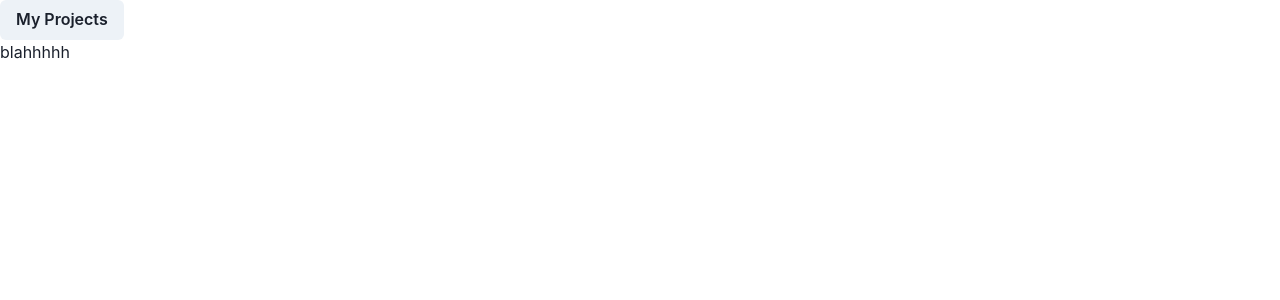
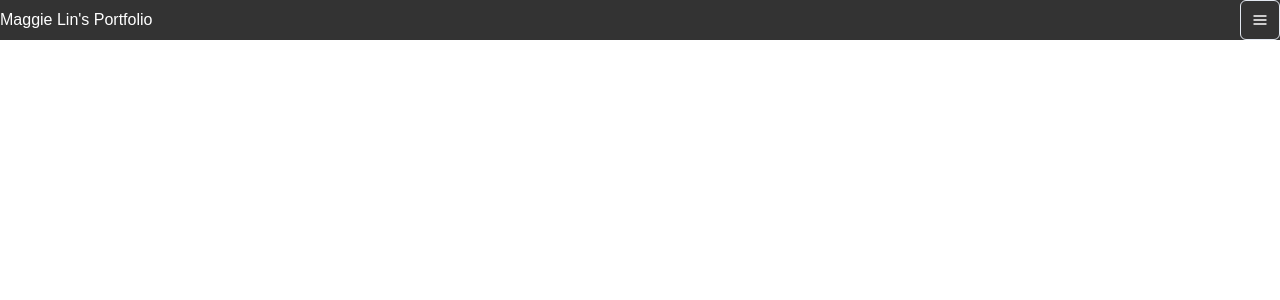
Before and after one commit to lin-maggies/portfolio, a React (Create React App) app: page / in a window 1280 px wide. Shown: the top 300 px of the page. Built offline with nearby package versions, Linux system fonts and the light colour scheme.

Commit message:
added navbar component

```diff
--- a/package.json
+++ b/package.json
@@ -3,6 +3,7 @@
   "version": "0.1.0",
   "private": true,
   "dependencies": {
+    "@chakra-ui/icons": "^1.1.7",
     "@chakra-ui/react": "^1.8.6",
     "@emotion/react": "^11.8.2",
     "@emotion/styled": "^11.8.1",
--- a/src/App.css
+++ b/src/App.css
@@ -4,3 +4,61 @@
   padding: 0;
   font-family: sans-serif;
 }
+
+.navbar {
+  display: flex;
+  justify-content: space-between;
+  align-items: center;
+  background-color: #333;
+  color: white;
+}
+
+.navbar-burger {
+  display: flex;
+}
+.brand-title {
+  font-size: 1.5rem;
+  margin: 0.5rem;
+}
+
+.navbar-links {
+  display: none;
+}
+
+.navbar-links ul {
+  margin: 0;
+  padding: 0;
+  display: flex;
+}
+
+.background {
+  margin: 0 auto;
+}
+
+.img-info h2 {
+  font-size: 16px;
+  line-height: 44px;
+}
+
+@media only screen and (max-width: 768px) {
+  .navbar {
+    display: block;
+    width: 100%;
+  }
+}
+
+@media only screen and (max-width: 1000px) {
+  .wrapper {
+    width: 1000px;
+  }
+  .navbar {
+    display: flex;
+    width: 100%;
+  }
+  .navbar-links li Link {
+    padding: 1rem;
+  }
+  .navbar-burger {
+    display: none;
+  }
+}
--- /dev/null
+++ b/src/Components/Navbar.js
@@ -0,0 +1,62 @@
+import React, { useState, useEffect, useContext } from "react";
+import {
+  Text,
+  Button,
+  Box,
+  Menu,
+  MenuButton,
+  MenuList,
+  MenuItem,
+  IconButton,
+} from "@chakra-ui/react";
+import { HamburgerIcon } from "@chakra-ui/icons";
+import { useNavigate } from "react-router";
+import { Link } from "react-router-dom";
+import "../App.css";
+
+export default function Navbar() {
+  const navigate = useNavigate();
+  return (
+    <div>
+      <nav className="navbar">
+        <div className="header-title">Maggie Lin's Portfolio</div>
+        <div className="navbar-links">
+          <ul>
+            <li>
+              <Link to="/">Home</Link>
+              <Link to="/about">About Me</Link>
+              <Link to="/projects">My Projects</Link>
+              <Link to="/skills">My Skills</Link>
+              <Link to="/contact">Contact Me</Link>
+            </li>
+          </ul>
+        </div>
+        <Menu className="navbar-burger">
+          <MenuButton
+            as={IconButton}
+            aria-label="Options"
+            icon={<HamburgerIcon />}
+            variant="outline"
+          />
+          <MenuList>
+            <MenuItem>
+              <Link to="/">Home</Link>
+            </MenuItem>
+            <MenuItem>
+              <Link to="/about">About Me</Link>
+            </MenuItem>
+            <MenuItem>
+              <Link to="/projects">My Projects</Link>
+            </MenuItem>
+            <MenuItem>
+              <Link to="/skills">My Skills</Link>
+            </MenuItem>
+            <MenuItem>
+              <Link to="/contact">Contact Me</Link>
+            </MenuItem>
+          </MenuList>
+        </Menu>
+      </nav>
+    </div>
+  );
+}
--- a/src/Containers/aboutMe.js
+++ b/src/Containers/aboutMe.js
@@ -1,11 +1,14 @@
 import React, { useState, useEffect, useContext } from "react";
 import { Text, Button, Box, Link } from "@chakra-ui/react";
 import { useNavigate } from "react-router";
+import "../App.css";
+import Navbar from "../Components/Navbar";
 
 export default function AboutMe() {
   const navigate = useNavigate();
   return (
     <div>
+      <Navbar />
       <p>blahhhhh</p>
     </div>
   );
--- a/src/Containers/contactMe.js
+++ b/src/Containers/contactMe.js
@@ -1,6 +1,7 @@
 import React, { useState, useEffect, useContext } from "react";
 import { Text, Button, Box, Link } from "@chakra-ui/react";
 import { useNavigate } from "react-router";
+import "../App.css";
 
 export default function ContactMe() {
   const navigate = useNavigate();
--- a/src/Containers/home.js
+++ b/src/Containers/home.js
@@ -1,19 +1,15 @@
 import React, { useState, useEffect, useContext } from "react";
-import { Text, Button, Box, Link } from "@chakra-ui/react";
+import { Text, Button, Box } from "@chakra-ui/react";
 import { useNavigate } from "react-router";
+import { Link } from "react-router-dom";
+import Navbar from "../Components/Navbar";
+import "../App.css";
 
 export default function Home() {
   const navigate = useNavigate();
   return (
     <div>
-      <Button
-        onClick={() => {
-          navigate("/projects");
-        }}
-      >
-        My Projects
-      </Button>
-      <p>blahhhhh</p>
+      <Navbar />
     </div>
   );
 }
--- a/src/Containers/myProjects.js
+++ b/src/Containers/myProjects.js
@@ -1,11 +1,14 @@
 import React, { useState, useEffect, useContext } from "react";
 import { Text, Button, Box, Link } from "@chakra-ui/react";
 import { useNavigate } from "react-router";
+import "../App.css";
+import Navbar from "../Components/Navbar";
 
 export default function MyProjects() {
   const navigate = useNavigate();
   return (
     <div>
+      <Navbar />
       <p>blahhhhh</p>
     </div>
   );
--- a/src/Containers/mySkills.js
+++ b/src/Containers/mySkills.js
@@ -1,11 +1,14 @@
 import React, { useState, useEffect, useContext } from "react";
 import { Text, Button, Box, Link } from "@chakra-ui/react";
 import { useNavigate } from "react-router";
+import "../App.css";
+import Navbar from "../Components/Navbar";
 
 export default function MySkills() {
   const navigate = useNavigate();
   return (
     <div>
+      <Navbar />
       <p>blahhhhh</p>
     </div>
   );
--- a/src/Paths/index.js
+++ b/src/Paths/index.js
@@ -1,5 +1,5 @@
 import React from "react";
-import { BrowserRouter, Routes, Route } from "react-router-dom";
+import { BrowserRouter as Router, Routes, Route } from "react-router-dom";
 import Home from "../Containers/home";
 import AboutMe from "../Containers/aboutMe";
 import ContactMe from "../Containers/contactMe";
@@ -8,7 +8,7 @@ import MySkills from "../Containers/mySkills";
 
 function Paths() {
   return (
-    <BrowserRouter>
+    <Router>
       <Routes>
         <Route path="/" exact element={<Home />} />
         <Route path="/about" exact element={<AboutMe />}></Route>
@@ -16,7 +16,7 @@ function Paths() {
         <Route path="/projects" exact element={<MyProjects />} />
         <Route path="/skills" exact element={<MySkills />} />
       </Routes>
-    </BrowserRouter>
+    </Router>
   );
 }
 
```
Also changed, not shown: 1 other file (tests, documents, lock files or other folders).
